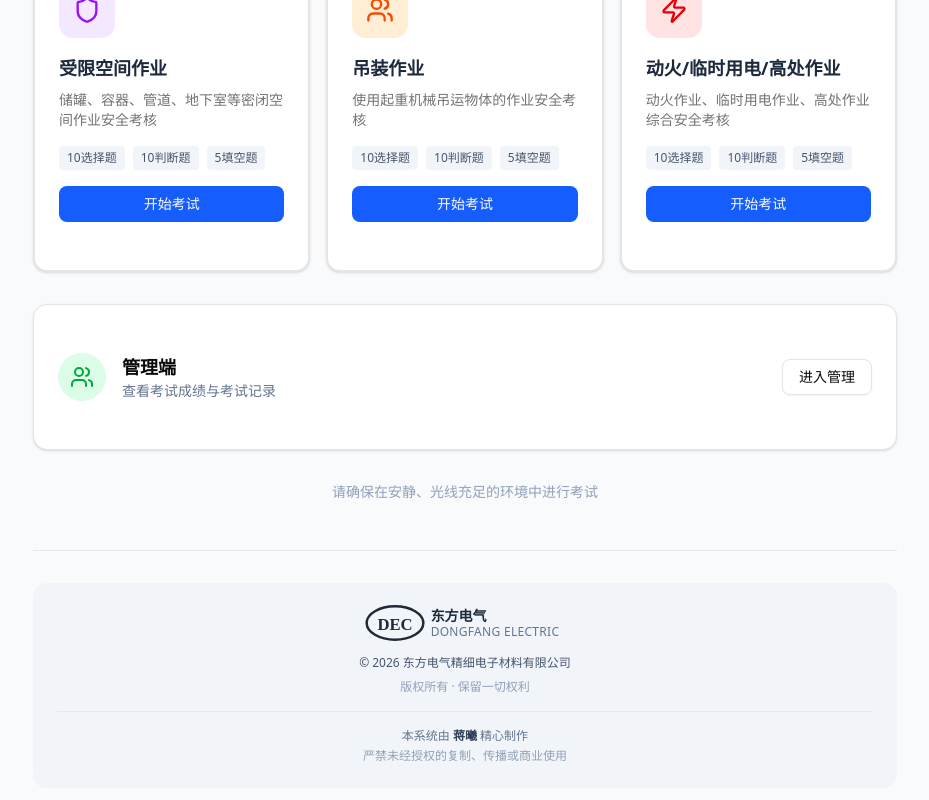
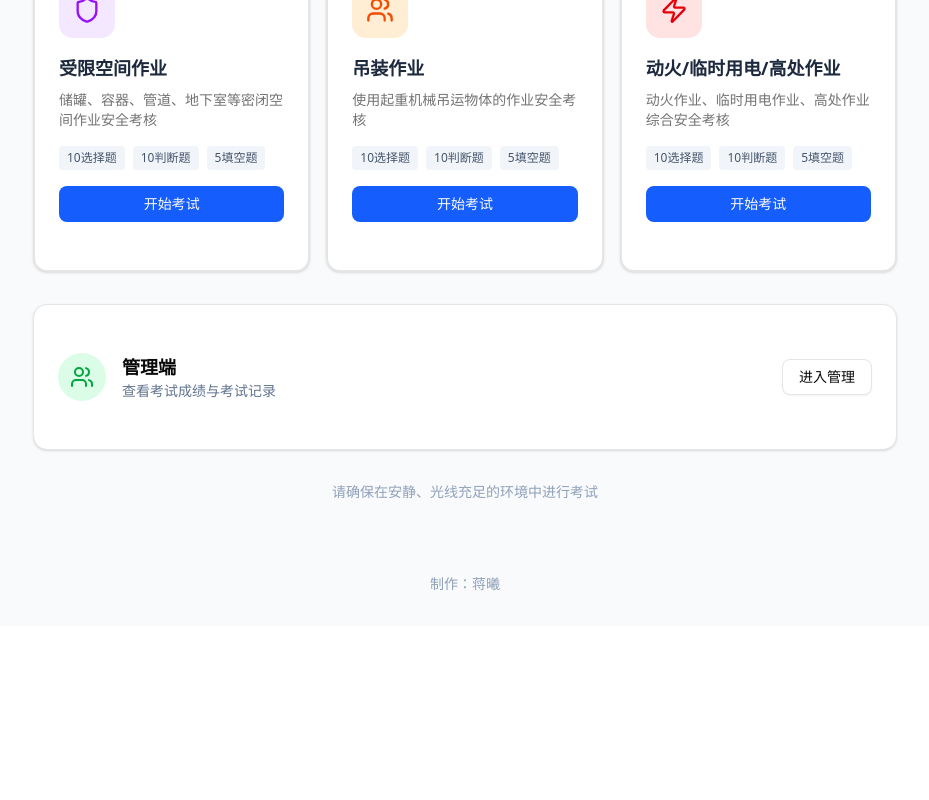
Before and after one commit to taylor263/safety-exam, a Next.js app: page / in a window 1280 px wide. Shown: the part 905-1705 px from the top of the page, without its empty margins (175-1104 px from the left). After the commit the page ends 1531 px from the top, so only its background shows below. Built offline with nearby package versions, Linux system fonts and the light colour scheme.

Commit message:
fix: 简化版权信息为简洁的"制作：蒋曦"

```diff
--- a/src/app/admin/page.tsx
+++ b/src/app/admin/page.tsx
@@ -218,16 +218,8 @@ export default function AdminPage() {
           </CardContent>
 
           {/* 版权保护信息 */}
-          <div className="px-6 pb-6 text-center border-t border-slate-100 pt-4">
-            <div className="flex items-center justify-center gap-2 mb-2">
-              <svg width="24" height="15" viewBox="0 0 36 22">
-                <ellipse cx="18" cy="11" rx="17" ry="10" fill="none" stroke="#64748b" strokeWidth="1"/>
-                <text x="18" y="15" textAnchor="middle" fill="#64748b" fontSize="9" fontWeight="bold" fontFamily="serif">DEC</text>
-              </svg>
-              <span className="text-xs text-slate-400">东方电气</span>
-            </div>
-            <p className="text-xs text-slate-400">© {new Date().getFullYear()} 东方电气精细电子材料</p>
-            <p className="text-xs text-slate-300 mt-1">本系统由 <span className="text-slate-400">蒋曦</span> 精心制作</p>
+          <div className="px-6 pb-6 text-center text-slate-400 text-xs border-t border-slate-100 pt-4">
+            <p>制作：蒋曦</p>
           </div>
         </Card>
       </div>
@@ -660,16 +652,8 @@ export default function AdminPage() {
         )}
 
         {/* 版权保护信息 */}
-        <div className="mt-6 pt-6 border-t border-slate-200 text-center">
-          <div className="flex items-center justify-center gap-2 mb-2">
-            <svg width="24" height="15" viewBox="0 0 36 22">
-              <ellipse cx="18" cy="11" rx="17" ry="10" fill="none" stroke="#64748b" strokeWidth="1"/>
-              <text x="18" y="15" textAnchor="middle" fill="#64748b" fontSize="9" fontWeight="bold" fontFamily="serif">DEC</text>
-            </svg>
-            <span className="text-xs text-slate-400">东方电气</span>
-          </div>
-          <p className="text-xs text-slate-400">© {new Date().getFullYear()} 东方电气精细电子材料</p>
-          <p className="text-xs text-slate-300 mt-1">本系统由 <span className="text-slate-400">蒋曦</span> 精心制作</p>
+        <div className="mt-6 text-center text-slate-400 text-xs">
+          <p>制作：蒋曦</p>
         </div>
       </main>
     </div>
--- a/src/app/exam/page.tsx
+++ b/src/app/exam/page.tsx
@@ -504,16 +504,8 @@ function ExamContent() {
           </Card>
 
           {/* 版权保护信息 */}
-          <div className="mt-6 pt-6 border-t border-slate-200 text-center">
-            <div className="flex items-center justify-center gap-2 mb-2">
-              <svg width="24" height="15" viewBox="0 0 36 22">
-                <ellipse cx="18" cy="11" rx="17" ry="10" fill="none" stroke="#64748b" strokeWidth="1"/>
-                <text x="18" y="15" textAnchor="middle" fill="#64748b" fontSize="9" fontWeight="bold" fontFamily="serif">DEC</text>
-              </svg>
-              <span className="text-xs text-slate-400">东方电气</span>
-            </div>
-            <p className="text-xs text-slate-400">© {new Date().getFullYear()} 东方电气精细电子材料有限公司</p>
-            <p className="text-xs text-slate-300 mt-1">本系统由 <span className="text-slate-400">蒋曦</span> 精心制作</p>
+          <div className="mt-6 text-center text-slate-400 text-xs">
+            <p>制作：蒋曦</p>
           </div>
         </main>
       </div>
--- a/src/app/page.tsx
+++ b/src/app/page.tsx
@@ -165,36 +165,8 @@ export default function HomePage() {
         </div>
 
         {/* 版权保护信息 */}
-        <div className="mt-12 pt-8 border-t border-slate-200">
-          <div className="bg-slate-100 rounded-xl p-6 text-center">
-            {/* DEC品牌标识 */}
-            <div className="flex items-center justify-center gap-3 mb-4">
-              <svg width="48" height="30" viewBox="0 0 36 22" className="scale-125">
-                <ellipse cx="18" cy="11" rx="17" ry="10" fill="none" stroke="#1f2937" strokeWidth="1.5"/>
-                <text x="18" y="15" textAnchor="middle" fill="#1f2937" fontSize="10" fontWeight="bold" fontFamily="serif">DEC</text>
-              </svg>
-              <div className="text-left">
-                <div className="text-sm font-bold text-slate-800 leading-tight">东方电气</div>
-                <div className="text-xs text-slate-500 leading-tight tracking-wide">DONGFANG ELECTRIC</div>
-              </div>
-            </div>
-
-            {/* 版权声明 */}
-            <div className="space-y-2 text-slate-600">
-              <p className="text-xs">© {new Date().getFullYear()} 东方电气精细电子材料有限公司</p>
-              <p className="text-xs text-slate-400">
-                版权所有 · 保留一切权利
-              </p>
-              <div className="mt-4 pt-4 border-t border-slate-200">
-                <p className="text-xs text-slate-500">
-                  本系统由 <span className="font-semibold text-slate-700">蒋曦</span> 精心制作
-                </p>
-                <p className="text-xs text-slate-400 mt-1">
-                  严禁未经授权的复制、传播或商业使用
-                </p>
-              </div>
-            </div>
-          </div>
+        <div className="mt-12 pt-6 text-center text-slate-400 text-sm">
+          <p>制作：蒋曦</p>
         </div>
       </main>
     </div>
```
Also changed, not shown: assets/image.png.
